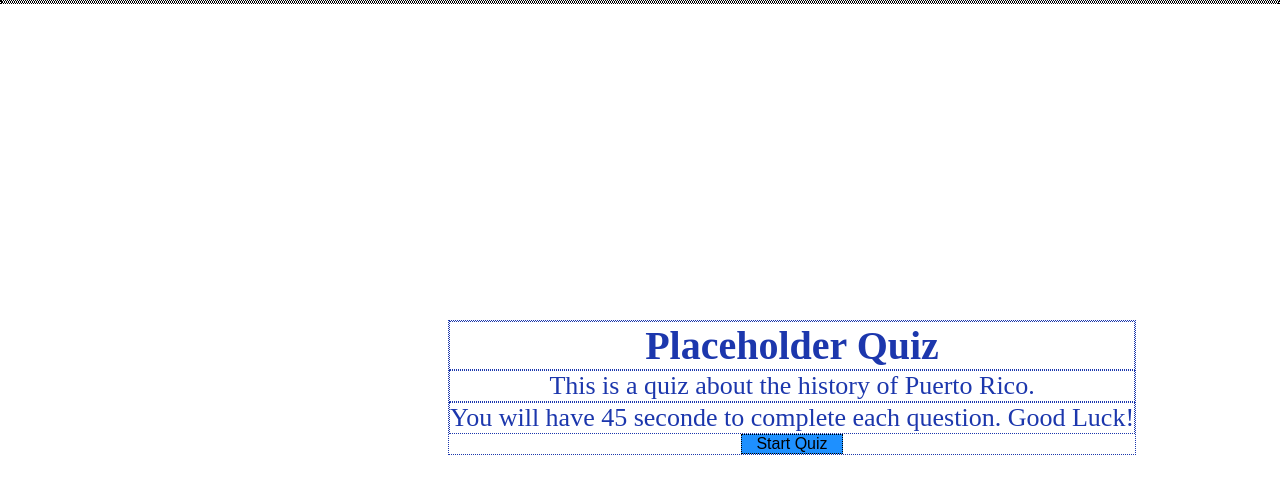
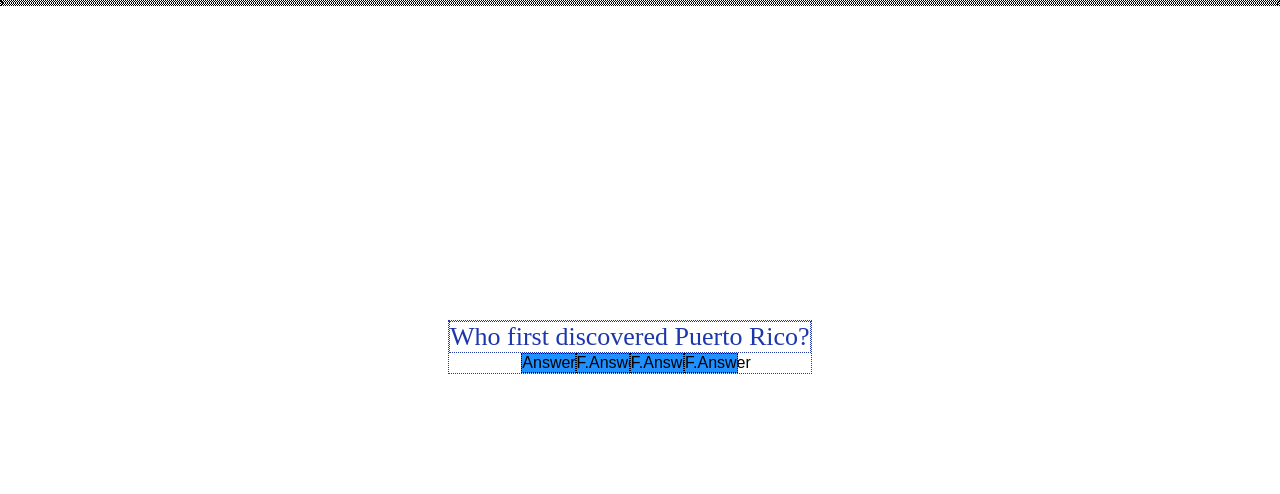
Before and after one commit to Salas4969/Quiz-Game, a plain HTML site: page index.html in a window 1280 px wide. Both pictures are taken after a click on the button "Start Quiz". Drawn offline with Linux system fonts and the light colour scheme.

Commit message:
First question done

```diff
--- a/assets/script.js
+++ b/assets/script.js
@@ -1,13 +1,52 @@
 var Score = 0;
 var timeLeft;
+var createQuestion;
+var createAnswer;
+var container = document.getElementById("container");
+var header = document.querySelector("#header");
+var start;
+var button = document.querySelector("#start");
 localStorage.setItem("queastion 1", "answer");
 localStorage.setItem("queastion 2", "answer");
 localStorage.setItem("queastion 3", "answer");
 localStorage.setItem("queastion 4", "answer");
 localStorage.setItem("queastion 5", "answer");
 
-// function startQuiz() {
-//     console.log("started")
-// }
-document.getElementById("start").onclick= function() {
+start = document.querySelector("#start").onclick = startQuiz;
+
+function startQuiz() {
+    // start timer 40 sec for each q
+  console.log("started");
+  header.remove();
+  button.remove();
+  document.getElementById("question").innerHTML= "Who first discovered Puerto Rico? "
+// Display 4 possible answers
+var createbutton1 =document.createElement("button")
+container.appendChild(createbutton1)
+createbutton1.innerText="Answer"
+
+var createbutton2 =document.createElement("button")
+container.appendChild(createbutton2)
+createbutton2.innerText="F.Answer"
+
+var createbutton3 =document.createElement("button")
+container.appendChild(createbutton3)
+createbutton3.innerText="F.Answer"
+
+var createbutton4 =document.createElement("button")
+container.appendChild(createbutton4)
+createbutton4.innerText="F.Answer"
+// After answer move to next question and add score if right remove time if wrong x5
+
 }
+// After final question move to high score page
+// user inputs initials
+// saves highscore to local storage
+
+// clears local storage
+
+// button to restart quiz
+
+// display time on right side
+
+// Displays Score on left side
--- a/assets/style.css
+++ b/assets/style.css
@@ -4,7 +4,7 @@ border: dotted 1px;
 }
 /* body{
     /* background-image:  */
-.container{
+#container{
     display: block;
     color: rgb(28, 55, 173);
     top: 40%;
--- a/index.html
+++ b/index.html
@@ -10,15 +10,16 @@
 </head>
 
 <body>
-    <script src="assets\script.js"></script>
-    <div class="container">
-        <header>Placeholder Quiz</header>
-        <p>This is a quiz about the history of Puerto Rico.</p>
-        <p>You will have 45 seconde to complete each question. Good Luck!</p>
+    <div id="container">
+        <header id="header">Placeholder Quiz</header>
+        <p id="question">This is a quiz about the history of Puerto Rico.
+        You will have 45 seconde to complete each question. Good Luck!</p>
         <button id="start">Start Quiz</button>
     </div>
+    <header id="score"></header>
 
 
+    <script src="assets\script.js"></script>
 </body>
 
 </html>
```
